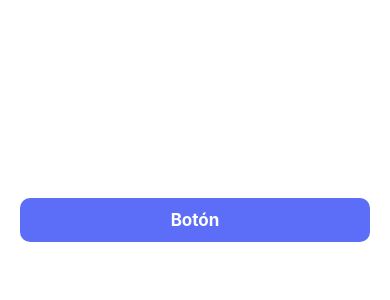
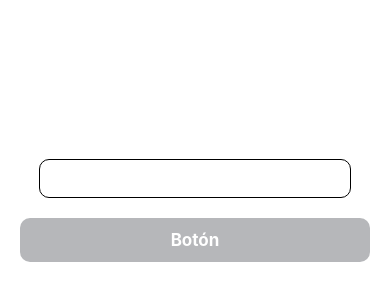
Before and after one commit to BrightCoders-Institute/BCDIC22-RN-reservacion-vuelos-team2, a React Native app: screen / in a window 390 px wide. Shown: the part 202-502 px from the top of the page. Built offline with nearby package versions, Linux system fonts and the light colour scheme.

Commit message:
Issue Button Component for Review
Color and dissabled managed by state

Co-authored-by: Camila Pinzón <Camilapinz18@users.noreply.github.com>
Co-authored-by: Esmeralda Ochoa Flores <FloresEsme@users.noreply.github.com>

```diff
--- a/App.js
+++ b/App.js
@@ -1,12 +1,23 @@
 import { StatusBar } from 'expo-status-bar';
-import { StyleSheet, Text, View } from 'react-native';
+import {useState} from 'react'
+import { StyleSheet, Text, View, TextInput } from 'react-native';
 import CustomButton from './components/CustomButton';
 
 export default function App() {
+
+  const [inputText, setInputText]=useState('')
+
   return (
     <View style={styles.container}>
+      <TextInput
+      style={styles.input}
+      onChangeText={value => setInputText(value)}
+      />
+      {inputText === '' ?
+      <CustomButton text='Botón' color="#B6B7BA" state = {true} /> :
+      <CustomButton text='Botón' color="#5C6EF8" state = {false} />
+      }
       <StatusBar style="auto" />
-      <CustomButton text='Botón'/>
     </View>
   );
 }
@@ -18,4 +29,11 @@ const styles = StyleSheet.create({
     alignItems: 'center',
     justifyContent: 'center',
   },
+  input:{
+    borderWidth: 1,
+    borderColor: "black",
+    borderRadius: 10,
+    padding: 10,
+    width: '80%'
+  }
 });
--- a/components/CustomButton.js
+++ b/components/CustomButton.js
@@ -1,23 +1,20 @@
-import { Text, TouchableOpacity, View, StyleSheet} from 'react-native'
+import { Text, TouchableOpacity, View, StyleSheet } from 'react-native'
 import React from 'react'
 
-const CustomButton = ({text}) => {
-
+const CustomButton = ({ text, color, state }) => {
   return (
     <View>
-            <TouchableOpacity style={styles.button}>
+      <TouchableOpacity style={[styles.button, {backgroundColor: color}]} disabled={state}>
         <Text style={styles.text}>{text}</Text>
       </TouchableOpacity>
     </View>
   )
-
 }
 
 export default CustomButton
 
 const styles = StyleSheet.create({
   button: {
-    backgroundColor: '#5C6EF8',
     margin: 20,
     padding: 12,
     borderRadius: 10,
```
Lines whose indentation alone changed are shown as unchanged.
